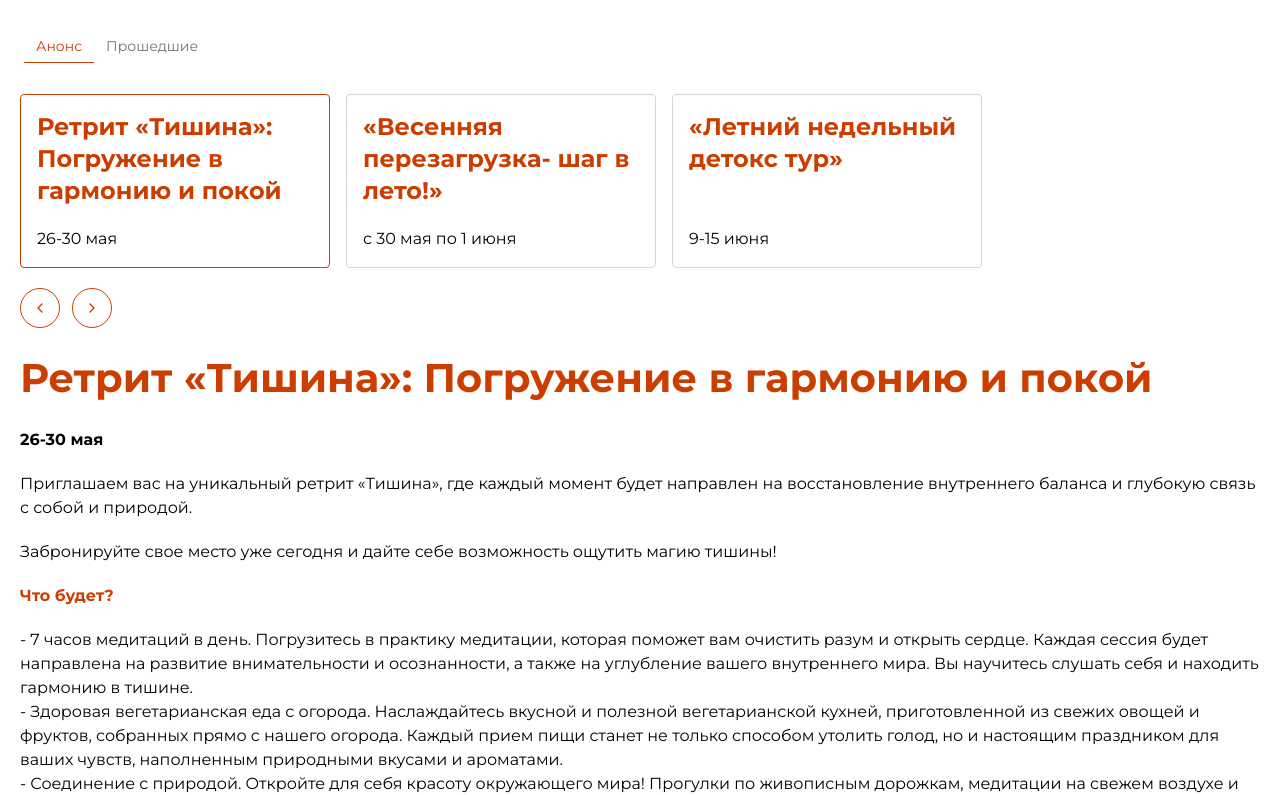
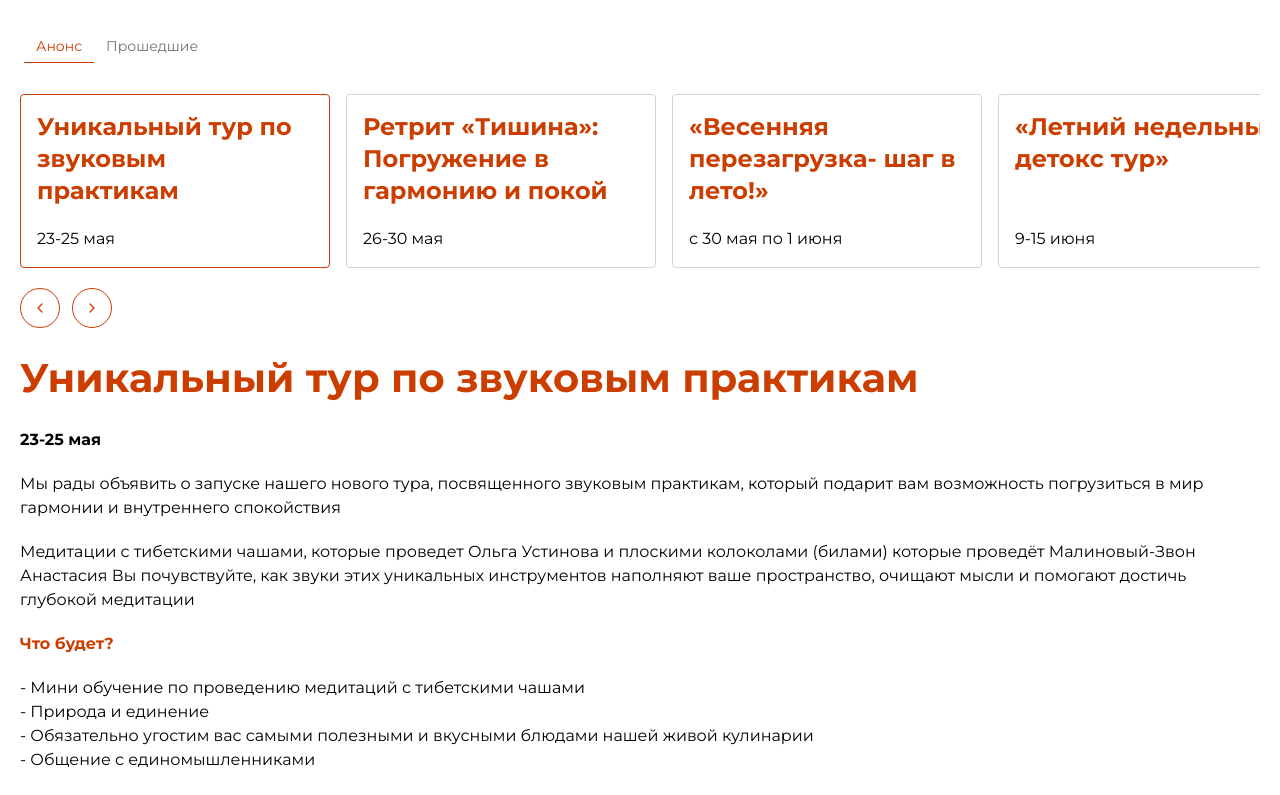
Before and after one commit to SonyaBoris/shavasana, a Next.js app: page / in a window 1280 px wide. Shown: the part 2510-3305 px from the top of the page. Built offline with nearby package versions, Linux system fonts and the light colour scheme.

Commit message:
Add anons

```diff
--- a/components/EventAnons.jsx
+++ b/components/EventAnons.jsx
@@ -34,6 +34,18 @@ const EventAnons = () => {
   const events = useMemo(() => [
     {
       id: 1,
+      date: "23-25 мая",
+      title: "Уникальный тур по звуковым практикам",
+      desc: "Мы рады объявить о запуске нашего нового тура, посвященного звуковым практикам, который подарит вам возможность погрузиться в мир гармонии и внутреннего спокойствия",
+      about: "Медитации с тибетскими чашами, которые проведет Ольга Устинова и плоскими колоколами (билами) которые проведёт Малиновый-Звон Анастасия Вы почувствуйте, как звуки этих уникальных инструментов наполняют ваше пространство, очищают мысли и помогают достичь глубокой медитации",
+      plan: ["Мини обучение по проведению медитаций с тибетскими чашами",
+        "Природа и единение",
+        "Обязательно угостим вас самыми полезными и вкусными блюдами нашей живой кулинарии",
+        "Общение с единомышленниками",
+      ]
+    },
+    {
+      id: 2,
       date: "26-30 мая",
       title: " Ретрит «Тишина»: Погружение в гармонию и покой ",
       desc: "Приглашаем вас на уникальный ретрит «Тишина», где каждый момент будет направлен на восстановление внутреннего баланса и глубокую связь с собой и природой.",
@@ -45,7 +57,7 @@ const EventAnons = () => {
       ]
     },
     {
-      id: 2,
+      id: 3,
       date: "с 30 мая по 1 июня",
       title: "«Весенняя перезагрузка- шаг в лето!»",
       desc: "Зарядимся солнечной энергией. Приумножим энергию с помощью практик йоги. Отдохнем от города и его забот душой и телом ",
@@ -58,8 +70,8 @@ const EventAnons = () => {
         "Мастер класс",
         "Душевные прогулки и посиделки у костра"]
     },
-     {
-      id: 3,
+    {
+      id: 4,
       date: "9-15 июня",
       title: "«Летний недельный детокс тур»",
       desc: "Присоединяйтесь к нашему недельному детокс-туру условного голодания! Это не просто программа очищения, а настоящее путешествие к здоровью и гармонии",
```
